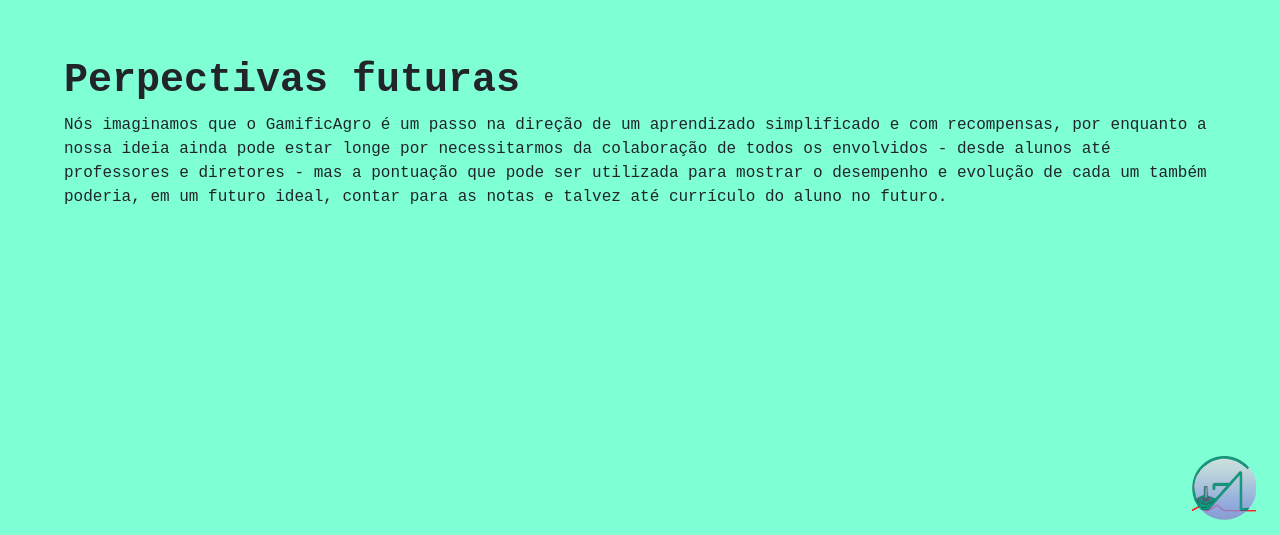
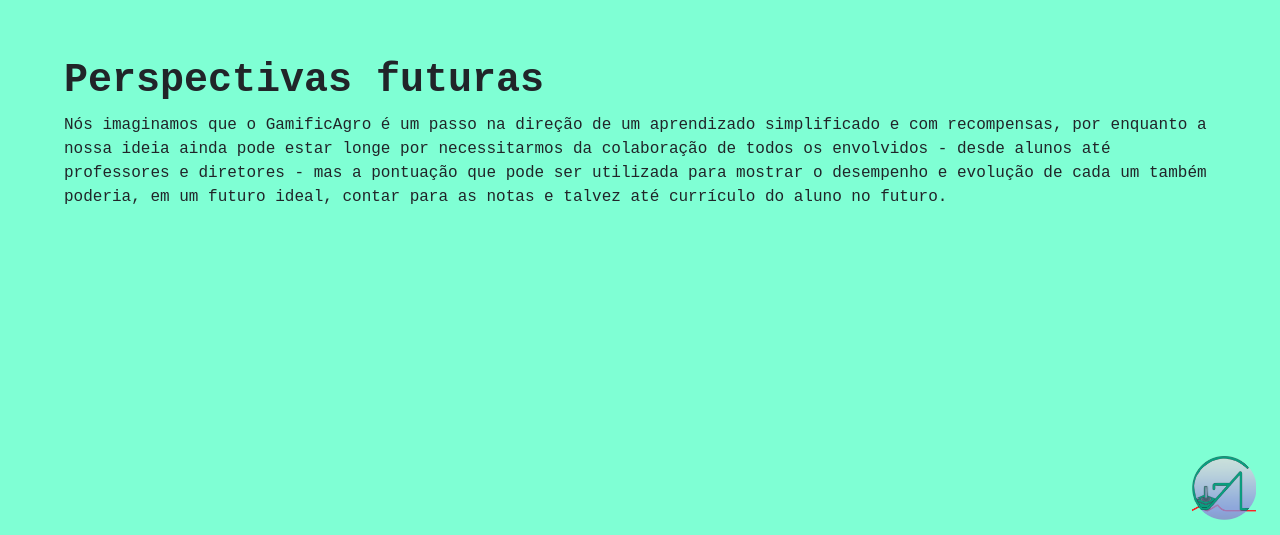
Before and after one commit to ferbergamin/gamificagro, a plain HTML site: page index.html in a window 1280 px wide. Shown: the part 4424-4959 px from the top of the page. Drawn offline with nearby package versions, Linux system fonts and the light colour scheme.

Commit message:
Arrumando texto

```diff
--- a/index.html
+++ b/index.html
@@ -266,7 +266,7 @@
         data-aos-mirror="false"
         class="div-content"
       >
-        <h1 class="title">Perpectivas futuras</h1>
+        <h1 class="title">Perspectivas futuras</h1>
       </div>
       <div>
         <p data-aos="zoom-in" data-aos-delay="50" data-aos-duration="1000">
```
